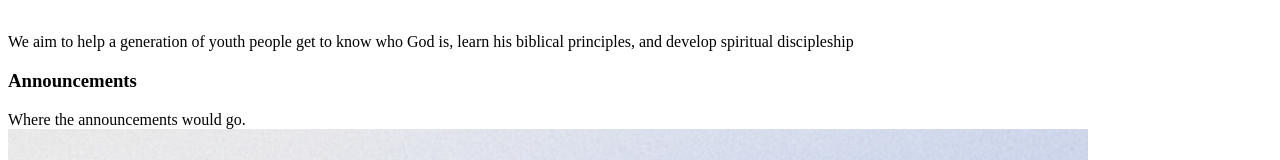
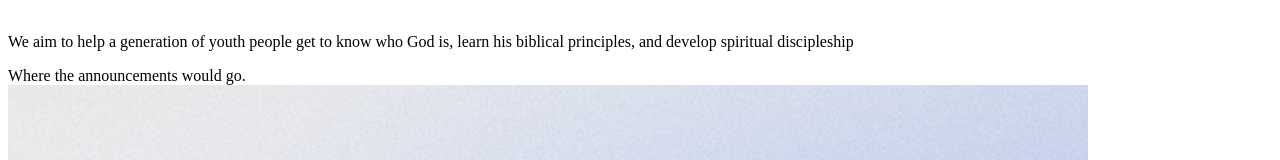
Before and after one commit to bsarango/fds_youth_site, a React (Vite) app: page / in a window 1280 px wide. Shown: the part 269-429 px from the top of the page. Built offline with nearby package versions, Linux system fonts and the light colour scheme.

Commit message:
div for announcements removed from Home component

```diff
--- a/src/components/Home.jsx
+++ b/src/components/Home.jsx
@@ -8,10 +8,8 @@ function Home(){
         <>
             <Navbar/>
             <About/>
-            <h3 className= "announcements_heading">Announcements</h3>
-            <div className='announcements_list'>
-                <Announcements/>
-            </div>
+            <Announcements/>
+
 
 
             <h4 className='socials_heading'>Follow Us</h4>
```
